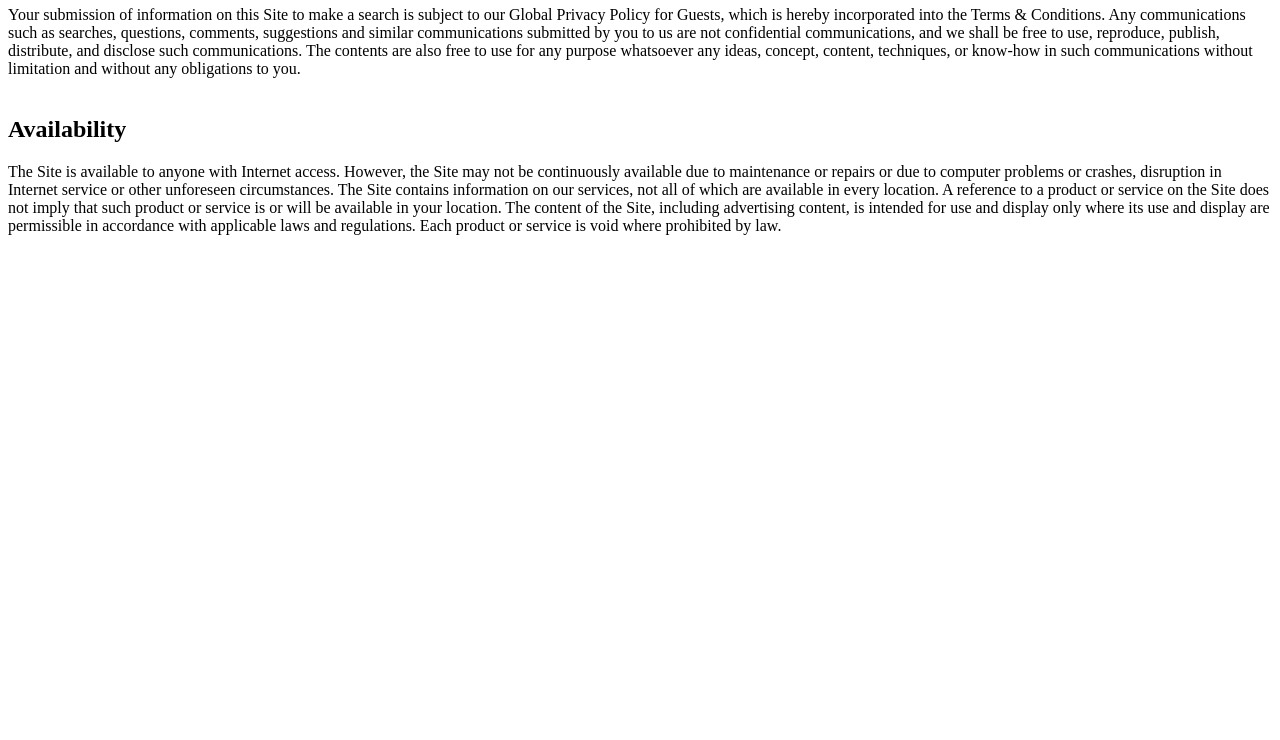
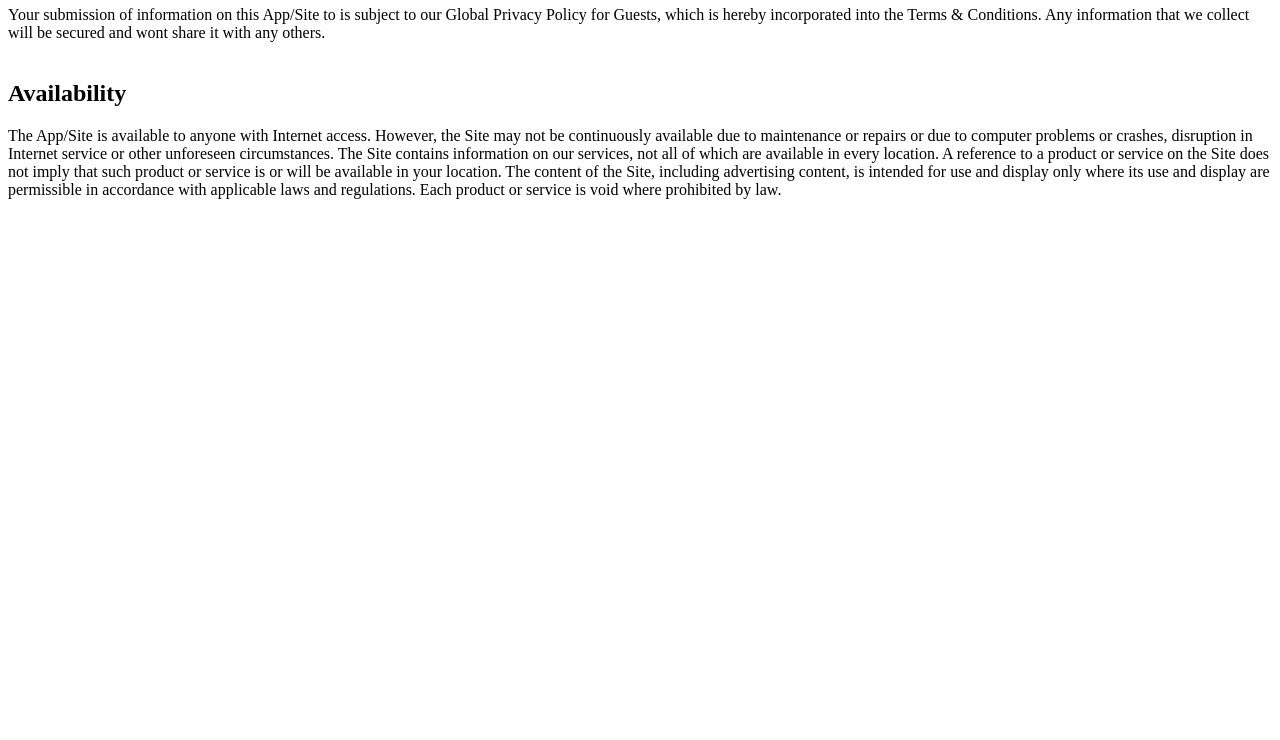
Before and after one commit to jeethukthomas/privacypolicy, a plain HTML site: page index.html in a window 1280 px wide. Shown: the part 60-800 px from the top of the page. Drawn offline with Linux system fonts and the light colour scheme.

Commit message:
Update index.html

```diff
--- a/index.html
+++ b/index.html
@@ -3,10 +3,10 @@
 
     <h1>PrivacyPolicy</h1>
     <p>
-    Your submission of information on this Site to make a search is subject to our Global Privacy Policy for Guests, which is hereby incorporated into the Terms & Conditions. Any communications such as searches, questions, comments, suggestions and similar communications submitted by you to us are not confidential communications, and we shall be free to use, reproduce, publish, distribute, and disclose such communications. The contents are also free to use for any purpose whatsoever any ideas, concept, content, techniques, or know-how in such communications without limitation and without any obligations to you.
+    Your submission of information on this App/Site to is subject to our Global Privacy Policy for Guests, which is hereby incorporated into the Terms & Conditions. Any information that we collect will be secured and wont share it with any others.
     <br><br>
     <h2>Availability</h2>
-    The Site is available to anyone with Internet access. However, the Site may not be continuously available due to maintenance or repairs or due to computer problems or crashes, disruption in Internet service or other unforeseen circumstances. The Site contains information on our services, not all of which are available in every location. A reference to a product or service on the Site does not imply that such product or service is or will be available in your location. The content of the Site, including advertising content, is intended for use and display only where its use and display are permissible in accordance with applicable laws and regulations. Each product or service is void where prohibited by law.
+    The App/Site is available to anyone with Internet access. However, the Site may not be continuously available due to maintenance or repairs or due to computer problems or crashes, disruption in Internet service or other unforeseen circumstances. The Site contains information on our services, not all of which are available in every location. A reference to a product or service on the Site does not imply that such product or service is or will be available in your location. The content of the Site, including advertising content, is intended for use and display only where its use and display are permissible in accordance with applicable laws and regulations. Each product or service is void where prohibited by law.
     </p>
 
     </body>
```
